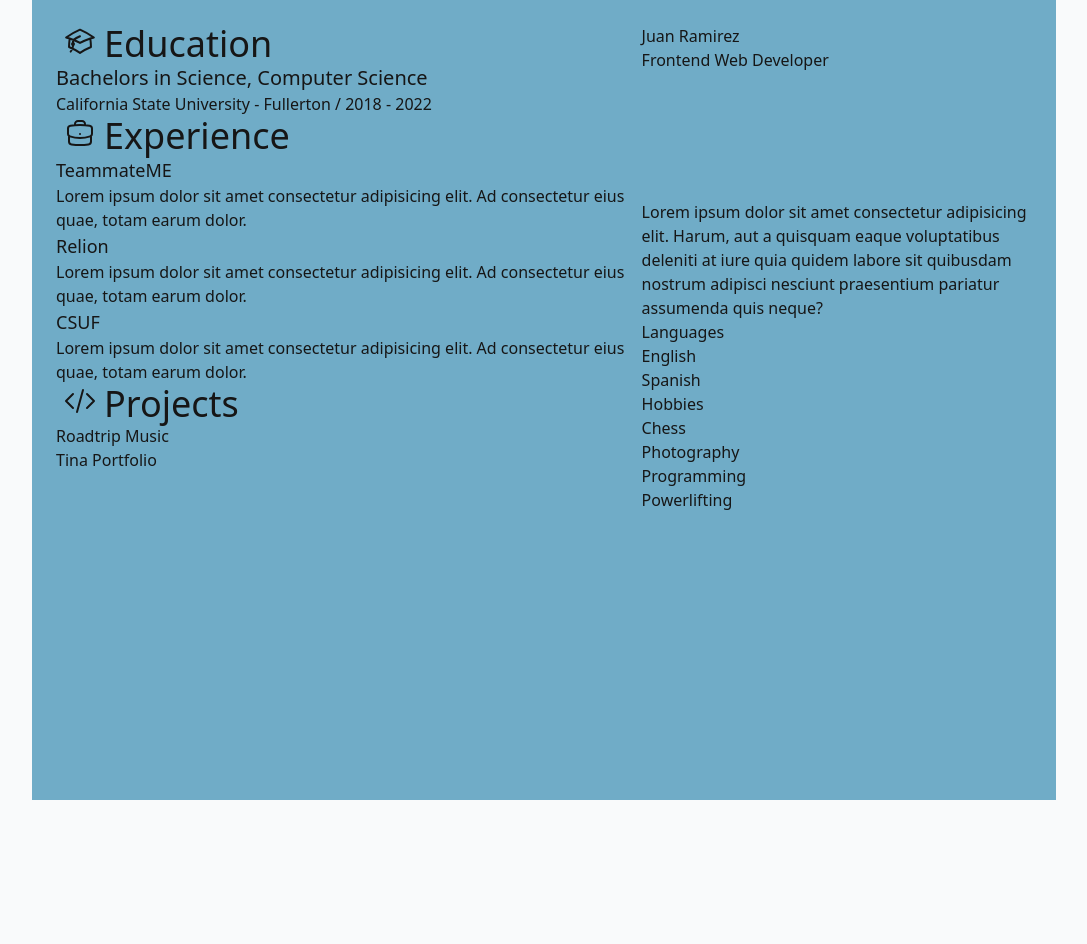
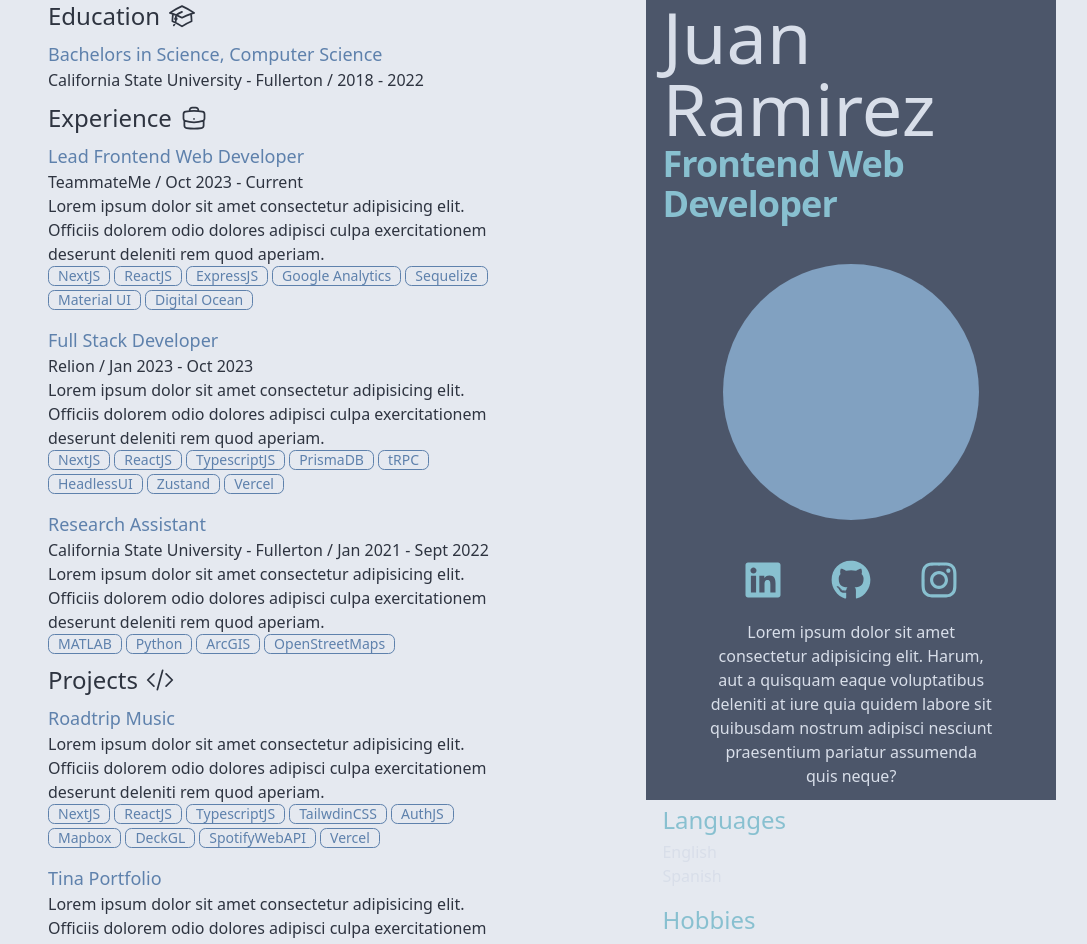
Before and after one commit to JuanRamirez2000/juan-ramirez, a Next.js app: page / in a window 1280 px wide. Shown: the top 944 px of the page, without its empty margins (96-1183 px from the left). Before the commit the page ends 800 px from the top, so only its background shows below. Built offline with nearby package versions, Linux system fonts and the light colour scheme.

Commit message:
style: finished bootstrapping the full site

```diff
--- a/app/page.tsx
+++ b/app/page.tsx
@@ -3,96 +3,221 @@ import {
   BriefcaseIcon,
   CodeBracketIcon,
 } from "@heroicons/react/24/outline";
+import { FontAwesomeIcon } from "@fortawesome/react-fontawesome";
+import {
+  faGithub,
+  faInstagram,
+  faLinkedin,
+} from "@fortawesome/free-brands-svg-icons";
 
 export default function Home() {
   return (
-    <main className="w-screen lg:w-[64rem] h-screen bg-neutral flex flex-col-reverse lg:flex-row p-6">
-      <section className="w-3/5 h-full">
+    <main className="w-screen lg:w-[64rem] lg:h-screen h-fit flex flex-col-reverse lg:flex-row ">
+      <section className="w-full lg:w-3/5 h-full flex flex-col gap-2.5 px-4 py-8 lg:py-0">
         <article>
-          <h2 className="text-4xl font-medium">
+          <h2 className="text-2xl font-medium flex items-center">
+            Education
             <span className="inline-flex px-2">
-              <AcademicCapIcon className="size-8" />
+              <AcademicCapIcon className="size-7" />
             </span>
-            Education
           </h2>
-          <div>
-            <h3 className="text-xl font-medium">
+          <div className="pt-2">
+            <h3 className="text-lg font-medium text-primary">
               Bachelors in Science, Computer Science
             </h3>
             <p>California State University - Fullerton / 2018 - 2022</p>
           </div>
         </article>
         <article>
-          <h2 className="text-4xl font-medium">
+          <h2 className="text-2xl font-medium flex items-center">
+            Experience
             <span className="inline-flex px-2">
-              <BriefcaseIcon className="size-8" />
+              <BriefcaseIcon className="size-7" />
             </span>
-            Experience
           </h2>
-          <ul>
+          <ul className="pt-2 flex flex-col gap-4 w-4/5">
             <li>
-              <h3 className="text-lg font-medium">TeammateME</h3>
+              <h3 className="text-lg font-medium text-primary">
+                Lead Frontend Web Developer
+              </h3>
+              <p>TeammateMe / Oct 2023 - Current </p>
               <p>
-                Lorem ipsum dolor sit amet consectetur adipisicing elit. Ad
-                consectetur eius quae, totam earum dolor.
+                Lorem ipsum dolor sit amet consectetur adipisicing elit.
+                Officiis dolorem odio dolores adipisci culpa exercitationem
+                deserunt deleniti rem quod aperiam.
               </p>
+              <ul className="flex flex-row gap-1 flex-wrap">
+                <li className="badge badge-outline badge-primary">NextJS</li>
+                <li className="badge badge-outline badge-primary">ReactJS</li>
+                <li className="badge badge-outline badge-primary">ExpressJS</li>
+                <li className="badge badge-outline badge-primary">
+                  Google Analytics
+                </li>
+                <li className="badge badge-outline badge-primary">Sequelize</li>
+                <li className="badge badge-outline badge-primary">
+                  Material UI
+                </li>
+                <li className="badge badge-outline badge-primary">
+                  Digital Ocean
+                </li>
+              </ul>
             </li>
             <li>
-              <h3 className="text-lg font-medium">Relion</h3>
+              <h3 className="text-lg font-medium text-primary">
+                Full Stack Developer
+              </h3>
+              <p>Relion / Jan 2023 - Oct 2023</p>
               <p>
-                Lorem ipsum dolor sit amet consectetur adipisicing elit. Ad
-                consectetur eius quae, totam earum dolor.
+                Lorem ipsum dolor sit amet consectetur adipisicing elit.
+                Officiis dolorem odio dolores adipisci culpa exercitationem
+                deserunt deleniti rem quod aperiam.
               </p>
+              <ul className="flex flex-row gap-1 flex-wrap">
+                <li className="badge badge-outline badge-primary">NextJS</li>
+                <li className="badge badge-outline badge-primary">ReactJS</li>
+                <li className="badge badge-outline badge-primary">
+                  TypescriptJS
+                </li>
+                <li className="badge badge-outline badge-primary">PrismaDB</li>
+                <li className="badge badge-outline badge-primary">tRPC</li>
+                <li className="badge badge-outline badge-primary">
+                  HeadlessUI
+                </li>
+                <li className="badge badge-outline badge-primary">Zustand</li>
+                <li className="badge badge-outline badge-primary">Vercel</li>
+              </ul>
             </li>
             <li>
-              <h3 className="text-lg font-medium">CSUF</h3>
+              <h3 className="text-lg font-medium text-primary">
+                Research Assistant
+              </h3>
               <p>
-                Lorem ipsum dolor sit amet consectetur adipisicing elit. Ad
-                consectetur eius quae, totam earum dolor.
+                California State University - Fullerton / Jan 2021 - Sept 2022
               </p>
+              <p>
+                Lorem ipsum dolor sit amet consectetur adipisicing elit.
+                Officiis dolorem odio dolores adipisci culpa exercitationem
+                deserunt deleniti rem quod aperiam.
+              </p>
+              <ul className="flex flex-row gap-1 flex-wrap">
+                <li className="badge badge-outline badge-primary">MATLAB</li>
+                <li className="badge badge-outline badge-primary">Python</li>
+                <li className="badge badge-outline badge-primary">ArcGIS</li>
+                <li className="badge badge-outline badge-primary">
+                  OpenStreetMaps
+                </li>
+              </ul>
             </li>
           </ul>
         </article>
         <article>
-          <h2 className="text-4xl font-medium">
+          <h2 className="text-2xl font-medium flex items-center">
+            Projects
             <span className="inline-flex px-2">
-              <CodeBracketIcon className="size-8" />
+              <CodeBracketIcon className="size-7" />
             </span>
-            Projects
           </h2>
-          <ul>
+          <ul className="flex flex-col gap-4 w-4/5 pt-2">
             <li>
-              <h3>Roadtrip Music</h3>
-              <p></p>
+              <h3 className="text-lg font-medium text-primary">
+                Roadtrip Music
+              </h3>
+              <p>
+                Lorem ipsum dolor sit amet consectetur adipisicing elit.
+                Officiis dolorem odio dolores adipisci culpa exercitationem
+                deserunt deleniti rem quod aperiam.
+              </p>
+              <ul className="flex flex-row gap-1 flex-wrap">
+                <li className="badge badge-outline badge-primary">NextJS</li>
+                <li className="badge badge-outline badge-primary">ReactJS</li>
+                <li className="badge badge-outline badge-primary">
+                  TypescriptJS
+                </li>
+                <li className="badge badge-outline badge-primary">
+                  TailwdinCSS
+                </li>
+                <li className="badge badge-outline badge-primary">AuthJS</li>
+                <li className="badge badge-outline badge-primary">Mapbox</li>
+                <li className="badge badge-outline badge-primary">DeckGL</li>
+                <li className="badge badge-outline badge-primary">
+                  SpotifyWebAPI
+                </li>
+                <li className="badge badge-outline badge-primary">Vercel</li>
+              </ul>
             </li>
             <li>
-              <h3>Tina Portfolio</h3>
-              <p></p>
+              <h3 className="text-lg font-medium text-primary">
+                Tina Portfolio
+              </h3>
+              <p>
+                Lorem ipsum dolor sit amet consectetur adipisicing elit.
+                Officiis dolorem odio dolores adipisci culpa exercitationem
+                deserunt deleniti rem quod aperiam.
+              </p>
+              <ul className="flex flex-row gap-1 flex-wrap">
+                <li className="badge badge-outline badge-primary">NextJS</li>
+                <li className="badge badge-outline badge-primary">ReactJS</li>
+                <li className="badge badge-outline badge-primary">
+                  TypescriptJS
+                </li>
+                <li className="badge badge-outline badge-primary">
+                  TailwdinCSS
+                </li>
+                <li className="badge badge-outline badge-primary">
+                  Cloudinary
+                </li>
+                <li className="badge badge-outline badge-primary">Vercel</li>
+              </ul>
             </li>
           </ul>
         </article>
       </section>
-      <section className="w-2/5 h-full flex flex-col">
+      <section className="w-full lg:w-2/5 h-full flex flex-col gap-4 bg-neutral text-neutral-content px-4 py-8 lg:py-0">
         <article className="flex flex-col w-full justify-center">
-          <h1>Juan Ramirez</h1>
-          <h2>Frontend Web Developer</h2>
-          <div className="size-32" />
-          <ul>
-            <li></li>
-            <li></li>
-            <li></li>
-          </ul>
+          <h1 className="text-7xl font-light">
+            Juan <br /> Ramirez
+          </h1>
+          <h2 className="text-accent text-4xl font-bold tracking-tight">
+            Frontend Web Developer
+          </h2>
+          <div className="w-full h-fill py-10 flex items-center justify-center">
+            <div className="size-64 bg-secondary rounded-full" />
+          </div>
+          <div className="w-full flex flex-col items-center">
+            <ul className="flex flex-row gap-12">
+              <li>
+                <FontAwesomeIcon
+                  icon={faLinkedin}
+                  className="size-10 text-accent"
+                />
+              </li>
+              <li>
+                <FontAwesomeIcon
+                  icon={faGithub}
+                  className="size-10 text-accent"
+                />
+              </li>
+              <li>
+                <FontAwesomeIcon
+                  icon={faInstagram}
+                  className="size-10 text-accent"
+                />
+              </li>
+            </ul>
+          </div>
         </article>
-        <article>
-          <p>
-            Lorem ipsum dolor sit amet consectetur adipisicing elit. Harum, aut
-            a quisquam eaque voluptatibus deleniti at iure quia quidem labore
-            sit quibusdam nostrum adipisci nesciunt praesentium pariatur
-            assumenda quis neque?
-          </p>
+        <article className="text-center w-full flex flex-col items-center">
+          <div className="w-3/4">
+            <p>
+              Lorem ipsum dolor sit amet consectetur adipisicing elit. Harum,
+              aut a quisquam eaque voluptatibus deleniti at iure quia quidem
+              labore sit quibusdam nostrum adipisci nesciunt praesentium
+              pariatur assumenda quis neque?
+            </p>
+          </div>
         </article>
-        <article>
-          <h3>Languages</h3>
+        <article className="flex flex-col gap-1">
+          <h3 className="text-2xl text-accent">Languages</h3>
           <ul>
             <li>
               <p>English</p>
@@ -102,8 +227,8 @@ export default function Home() {
             </li>
           </ul>
         </article>
-        <article>
-          <h3>Hobbies</h3>
+        <article className="flex flex-col gap-1">
+          <h3 className="text-2xl text-accent">Hobbies</h3>
           <ul>
             <li>
               <p>Chess</p>
--- a/package.json
+++ b/package.json
@@ -9,6 +9,9 @@
     "lint": "next lint"
   },
   "dependencies": {
+    "@fortawesome/fontawesome-svg-core": "^6.5.1",
+    "@fortawesome/free-brands-svg-icons": "^6.5.1",
+    "@fortawesome/react-fontawesome": "^0.2.0",
     "@heroicons/react": "^2.1.3",
     "next": "14.1.4",
     "react": "^18",
--- a/tailwind.config.ts
+++ b/tailwind.config.ts
@@ -16,7 +16,7 @@ const config: Config = {
     },
   },
   daisyui: {
-    themes: ["pastel", "night"],
+    themes: ["nord", "night"],
     darkTheme: "dark",
   },
   plugins: [require("daisyui")],
```
Also changed, not shown: 1 other file (tests, documents, lock files or other folders).
